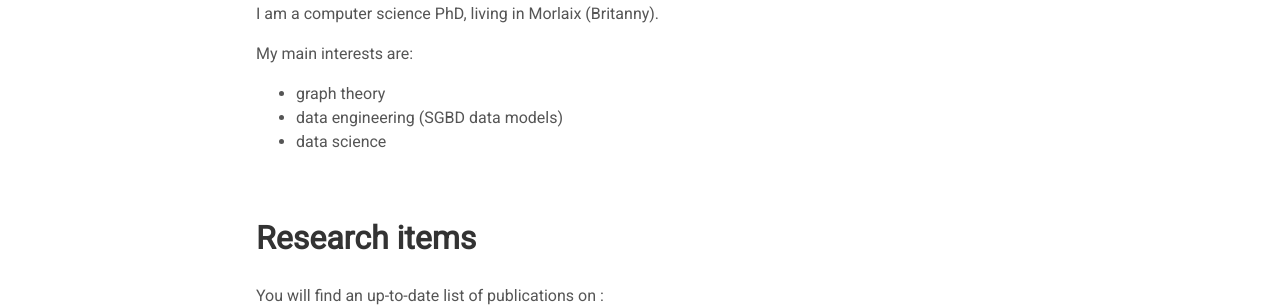
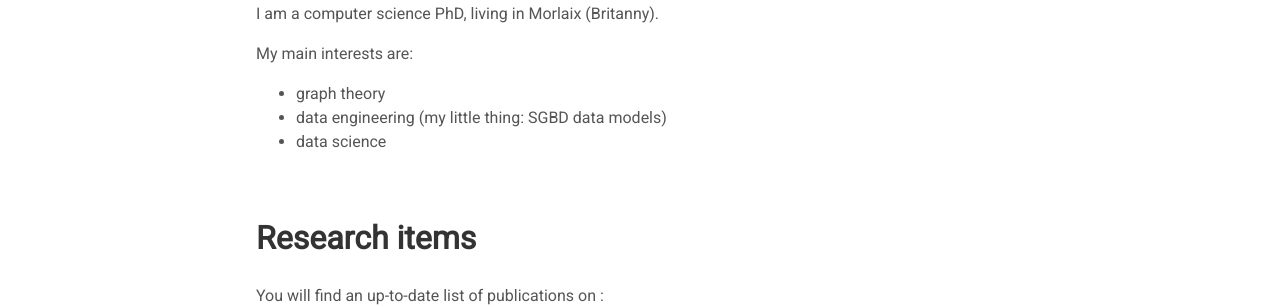
Before and after one commit to theplatypus/theplatypus.github.io__, a Jekyll site: the page built from index.md, in a window 1280 px wide and 900 px high, scrolled down 877 px. Shown: the part 152-459 px from the top of the window. Built offline with Jekyll 4.4.1, drawn with Linux system fonts in a browser that asks for light colours; some web fonts are replaced; our own code applies the rules of GitHub Pages for plain Markdown files.

Commit message:
Update index.md

```diff
--- a/index.md
+++ b/index.md
@@ -4,7 +4,7 @@ I am a computer science PhD, living in Morlaix (Britanny).
 
 My main interests are:
  - graph theory
- - data engineering (SGBD data models)
+ - data engineering (my little thing: SGBD data models)
  - data science
 
 ## Research items
```
